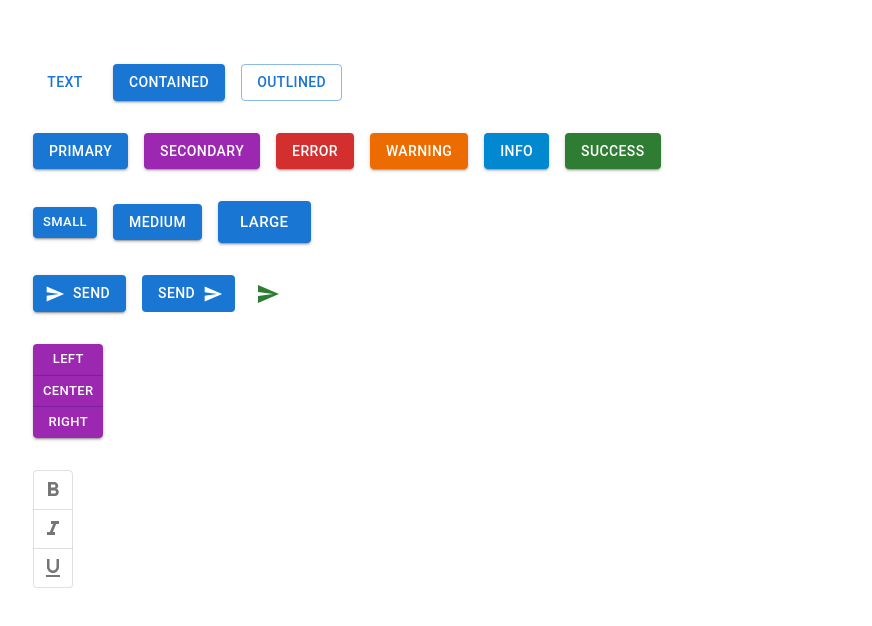
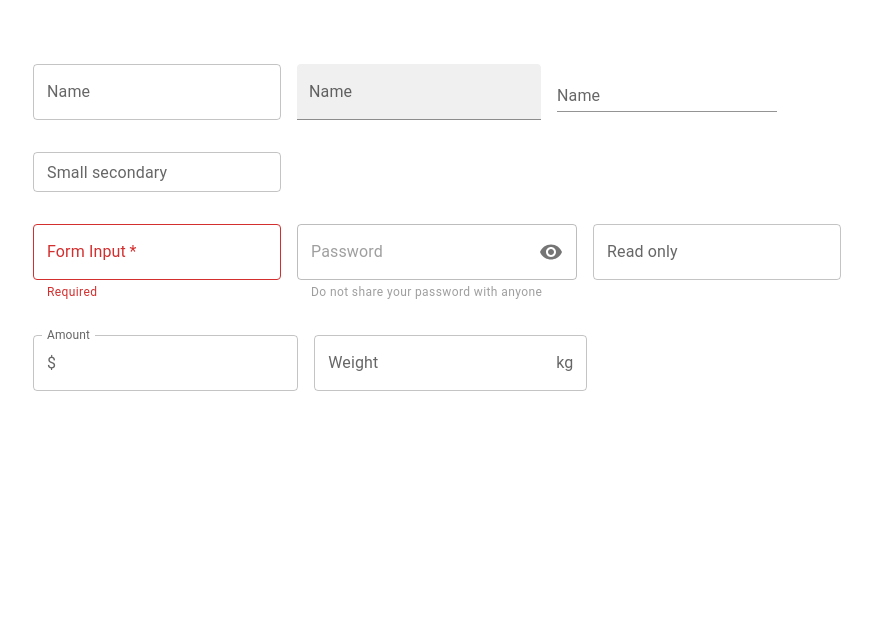
Before and after one commit to jamesarrojo/react-mui-demo, a React (Create React App) app: page / in a window 1280 px wide. Shown: the top 626 px of the page, without its empty margins (31-903 px from the left). Built offline with nearby package versions, Linux system fonts and the light colour scheme.

Commit message:
done with Text Field

```diff
--- a/src/App.tsx
+++ b/src/App.tsx
@@ -1,12 +1,14 @@
 import './App.css';
-import { MuiButton } from './components/MuiButton';
+import { MuiTextField } from './components/MuiTextField';
+// import { MuiButton } from './components/MuiButton';
 // import MuiTypography from './components/MuiTypography';
 
 function App() {
     return (
         <div className="App">
             {/* <MuiTypography /> */}
-            <MuiButton />
+            {/* <MuiButton /> */}
+            <MuiTextField />
         </div>
     );
 }
--- /dev/null
+++ b/src/components/MuiTextField.tsx
@@ -0,0 +1,69 @@
+import { Stack, TextField, InputAdornment } from '@mui/material';
+import VisibilityIcon from '@mui/icons-material/Visibility';
+import { useState } from 'react';
+
+export const MuiTextField = () => {
+    const [value, setValue] = useState('');
+    return (
+        <Stack spacing={4}>
+            <Stack direction="row" spacing={2}>
+                <TextField label="Name" variant="outlined" />
+                <TextField label="Name" variant="filled" />
+                <TextField label="Name" variant="standard" />
+            </Stack>
+            <Stack direction="row" spacing={2}>
+                <TextField
+                    label="Small secondary"
+                    size="small"
+                    color="secondary"
+                />
+            </Stack>
+            <Stack direction="row" spacing={2}>
+                <TextField
+                    label="Form Input"
+                    required
+                    value={value}
+                    onChange={(e) => setValue(e.target.value)}
+                    error={!value}
+                    helperText={
+                        !value
+                            ? 'Required'
+                            : 'Do not share your password with anyone'
+                    }
+                />
+                <TextField
+                    label="Password"
+                    type="password"
+                    helperText="Do not share your password with anyone"
+                    disabled
+                    InputProps={{
+                        endAdornment: (
+                            <InputAdornment position="end">
+                                <VisibilityIcon />
+                            </InputAdornment>
+                        ),
+                    }}
+                />
+                <TextField label="Read only" InputProps={{ readOnly: true }} />
+            </Stack>
+            <Stack direction="row" spacing={2}>
+                <TextField
+                    label="Amount"
+                    InputProps={{
+                        startAdornment: (
+                            <InputAdornment position="start">$</InputAdornment>
+                        ),
+                    }}
+                />
+                <TextField
+                    label="Weight"
+                    InputProps={{
+                        endAdornment: (
+                            <InputAdornment position="end">kg</InputAdornment>
+                        ),
+                    }}
+                />
+            </Stack>
+        </Stack>
+    );
+};
```
